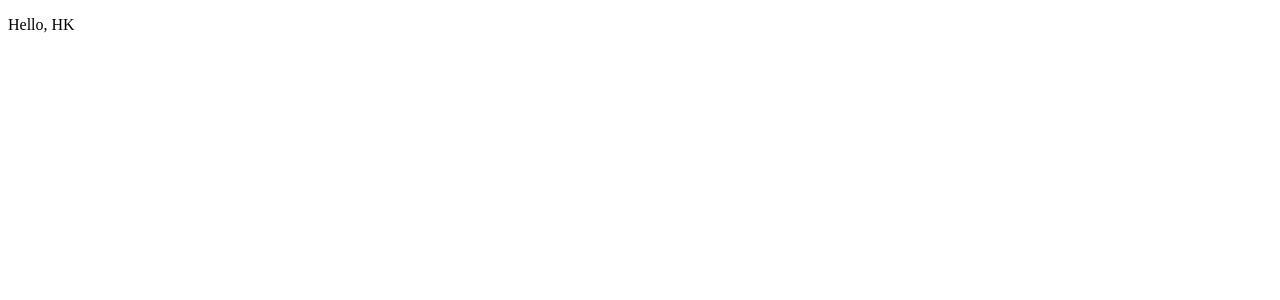
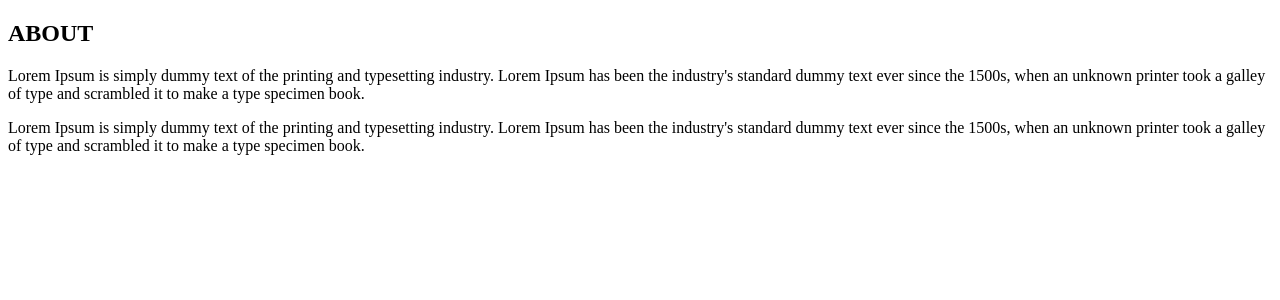
Before and after one commit to Hye-Kyung9/nuxt-dojo, a Nuxt app: page /about in a window 1280 px wide. Shown: the top 300 px of the page. Built offline with nearby package versions, Linux system fonts and the light colour scheme.

Commit message:
feat: 폴더 라우팅 설정 다이나믹 라우팅 생성

```diff
--- a/app.vue
+++ /dev/null
@@ -1,5 +0,0 @@
-<template>
-  <div>
-    <p>Hello, HK</p>
-  </div>
-</template>
--- a/nuxt.config.ts
+++ b/nuxt.config.ts
@@ -1,4 +1,4 @@
 // https://nuxt.com/docs/api/configuration/nuxt-config
 export default defineNuxtConfig({
-  devtools: { enabled: true },
+  devtools: { enabled: true }
 });
--- /dev/null
+++ b/pages/about.vue
@@ -0,0 +1,19 @@
+<template>
+  <div>
+    <h2>ABOUT</h2>
+    <p>Lorem Ipsum is simply dummy text of the printing and typesetting industry. Lorem Ipsum has been the industry's
+      standard dummy text ever since the 1500s, when an unknown printer took a galley of type and scrambled it to make a
+      type specimen book.
+    </p>
+    <p>Lorem Ipsum is simply dummy text of the printing and typesetting industry. Lorem Ipsum has been the industry's
+      standard dummy text ever since the 1500s, when an unknown printer took a galley of type and scrambled it to make a
+      type specimen book.
+    </p>
+  </div>
+</template>
+
+<script setup>
+
+</script>
+
+<style lang="scss" scoped></style>
--- /dev/null
+++ b/pages/index.vue
@@ -0,0 +1,21 @@
+<template>
+  <div>
+    <h2>HOME</h2>
+    <p>Lorem Ipsum is simply dummy text of the printing and typesetting industry. Lorem Ipsum has been the industry's
+      standard dummy text ever since the 1500s, when an unknown printer took a galley of type and scrambled it to make a
+      type specimen book.
+    </p>
+    <p>Lorem Ipsum is simply dummy text of the printing and typesetting industry. Lorem Ipsum has been the industry's
+      standard dummy text ever since the 1500s, when an unknown printer took a galley of type and scrambled it to make a
+      type specimen book.
+    </p>
+  </div>
+</template>
+
+<script setup>
+
+</script>
+
+<style lang="scss" scoped>
+
+</style>
--- /dev/null
+++ b/pages/products/[id].vue
@@ -0,0 +1,14 @@
+<template>
+  <div>
+    <p>Product details for {{ id }}</p>
+    <p>Lorem Ipsem 1</p>
+  </div>
+</template>
+
+<script setup>
+  const { id } = useRoute().params
+</script>
+
+<style scoped>
+
+</style>
--- /dev/null
+++ b/pages/products/index.vue
@@ -0,0 +1,13 @@
+<template>
+  <div>
+    <p>Products</p>
+  </div>
+</template>
+
+<script setup>
+
+</script>
+
+<style lang="scss" scoped>
+
+</style>
```
